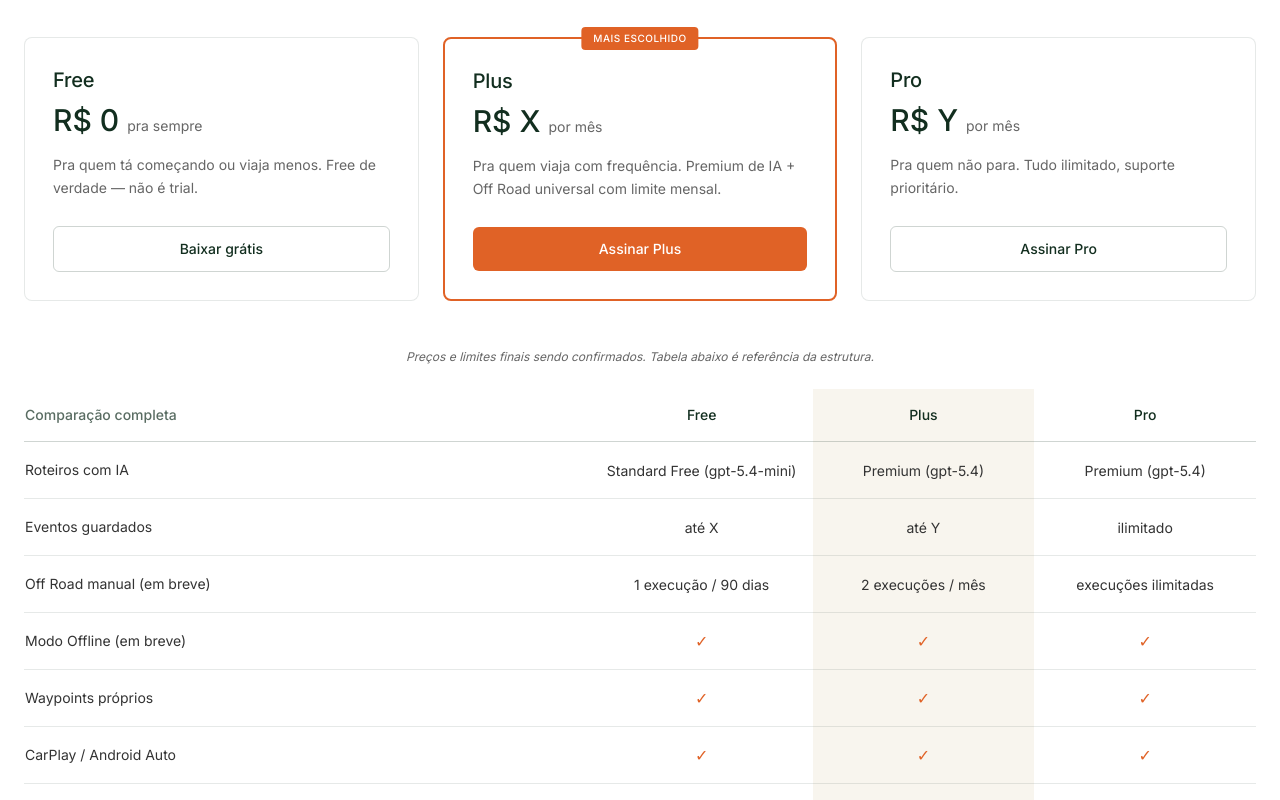
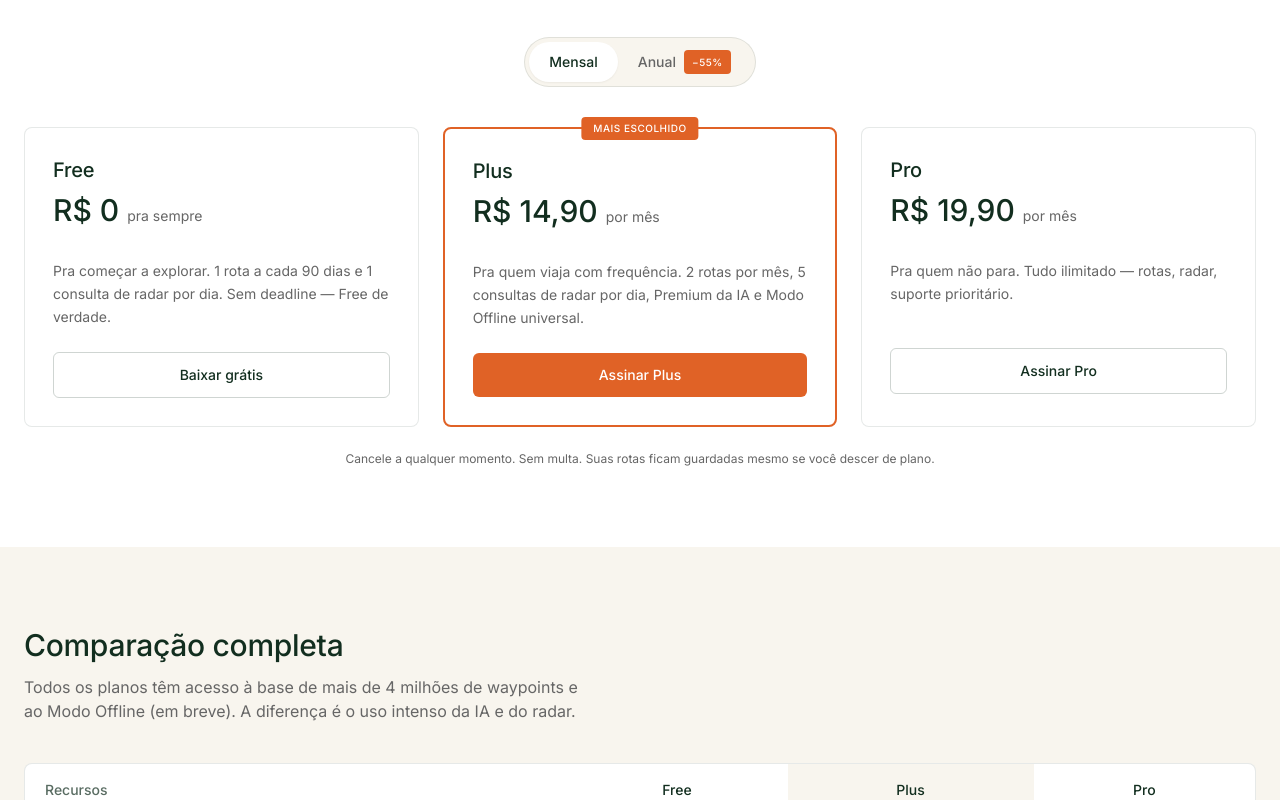
Before and after one commit to rangel2010/gtoverlander-site, a Next.js app: page /planos in a window 1280 px wide. Shown: the part 380-1180 px from the top of the page. Built offline with nearby package versions, Linux system fonts and the light colour scheme; no server answers.

Commit message:
Planos com preços finais + toggle Mensal/Anual

```diff
--- a/app/planos/page.tsx
+++ b/app/planos/page.tsx
@@ -1,11 +1,12 @@
 import type { Metadata } from 'next';
 import { Button } from '@/components/ui/button';
 import { FeatureFaq } from '@/components/sections/feature-faq';
+import { PlansCards } from '@/components/sections/plans-cards';
 
 export const metadata: Metadata = {
   title: 'Planos',
   description:
-    'Free pra começar. Plus pra quem viaja com mais frequência. Pro pra quem não para. Compare e escolha o plano que combina com sua viagem.',
+    'Free pra começar. Plus pra quem viaja com frequência. Pro pra quem não para. A partir de R$ 14,90/mês ou R$ 79,90/ano.',
 };
 
 interface PlanFeature {
@@ -19,19 +20,19 @@ const features: PlanFeature[] = [
     values: ['Standard Free (gpt-5.4-mini)', 'Premium (gpt-5.4)', 'Premium (gpt-5.4)'],
   },
   {
-    label: 'Eventos guardados',
-    values: ['até X', 'até Y', 'ilimitado'],
+    label: 'Geração de rota (IA + Off Road)',
+    values: ['1 a cada 90 dias', '2 por mês', 'ilimitado'],
   },
   {
-    label: 'Off Road manual (em breve)',
-    values: ['1 execução / 90 dias', '2 execuções / mês', 'execuções ilimitadas'],
+    label: 'Consultas de radar de waypoints',
+    values: ['1 por dia', '5 por dia', 'ilimitado'],
   },
   {
     label: 'Modo Offline (em breve)',
     values: [true, true, true],
   },
   {
-    label: 'Waypoints próprios',
+    label: 'Waypoints próprios — base mundial',
     values: [true, true, true],
   },
   {
@@ -41,33 +42,6 @@ const features: PlanFeature[] = [
   {
     label: 'Suporte',
     values: ['Comunidade', 'E-mail', 'Prioritário'],
-  },
-];
-
-const plans = [
-  {
-    name: 'Free',
-    price: 'R$ 0',
-    priceContext: 'pra sempre',
-    desc: 'Pra quem tá começando ou viaja menos. Free de verdade — não é trial.',
-    cta: { label: 'Baixar grátis', href: '/baixar' },
-    highlight: false,
-  },
-  {
-    name: 'Plus',
-    price: 'R$ X',
-    priceContext: 'por mês',
-    desc: 'Pra quem viaja com frequência. Premium de IA + Off Road universal com limite mensal.',
-    cta: { label: 'Assinar Plus', href: '/baixar?plan=plus' },
-    highlight: true,
-  },
-  {
-    name: 'Pro',
-    price: 'R$ Y',
-    priceContext: 'por mês',
-    desc: 'Pra quem não para. Tudo ilimitado, suporte prioritário.',
-    cta: { label: 'Assinar Pro', href: '/baixar?plan=pro' },
-    highlight: false,
   },
 ];
 
@@ -81,12 +55,12 @@ const faq = [
     a: 'Sim. Cancele quando quiser, sem multa. O plano segue ativo até o fim do ciclo já pago e depois volta automaticamente pro Free.',
   },
   {
+    q: 'Qual a diferença entre mensal e anual?',
+    a: 'Anual tem desconto significativo: Plus mensal sai R$ 178,80/ano, anual sai R$ 79,90 (economia de 55%). Pro mensal sai R$ 238,80/ano, anual sai R$ 99,90 (economia de 58%). Mesmo plano, mesmas features — só muda o ciclo de cobrança.',
+  },
+  {
     q: 'Tenho assinatura no iOS?',
     a: 'Hoje só Android (via Asaas). A assinatura no iOS está em desenvolvimento — quando estiver pronta, todos os planos ficam disponíveis nas duas plataformas.',
-  },
-  {
-    q: 'Tem desconto no plano anual?',
-    a: 'Estamos avaliando o modelo de plano anual. Hoje só mensal.',
   },
   {
     q: 'Quanto custa em outras moedas?',
@@ -125,67 +99,49 @@ export default function PlanosPage() {
 
       <section className="bg-white py-16 md:py-20">
         <div className="container-wide">
-          <div className="grid md:grid-cols-3 gap-6 mb-12">
-            {plans.map((p) => (
-              <div
-                key={p.name}
-                className={`bg-white rounded-lg p-7 relative ${
-                  p.highlight
-                    ? 'border-2 border-gt-orange'
-                    : 'border border-gt-green/10'
-                }`}
-              >
-                {p.highlight && (
-                  <span className="absolute -top-3 left-1/2 -translate-x-1/2 bg-gt-orange text-white text-[10px] font-medium uppercase tracking-wider px-3 py-1 rounded">
-                    Mais escolhido
-                  </span>
-                )}
+          <PlansCards />
+        </div>
+      </section>
 
-                <h3 className="text-xl font-medium text-gt-green mb-2">
-                  {p.name}
-                </h3>
-                <div className="flex items-baseline gap-2 mb-4">
-                  <span className="text-3xl font-medium text-gt-green">
-                    {p.price}
-                  </span>
-                  <span className="text-sm text-gt-gray-mid">
-                    {p.priceContext}
-                  </span>
-                </div>
-                <p className="text-sm text-gt-gray-mid leading-relaxed mb-6 min-h-[3rem]">
-                  {p.desc}
-                </p>
-                <Button
-                  href={p.cta.href}
-                  variant={p.highlight ? 'primary' : 'secondary'}
-                  className="w-full"
-                >
-                  {p.cta.label}
-                </Button>
-              </div>
-            ))}
-          </div>
-
-          <p className="text-xs text-gt-gray-mid italic mb-6 text-center">
-            Preços e limites finais sendo confirmados. Tabela abaixo é referência da estrutura.
+      <section className="bg-gt-cream py-16 md:py-20">
+        <div className="container-wide">
+          <h2 className="text-2xl md:text-3xl font-medium text-gt-green mb-3">
+            Comparação completa
+          </h2>
+          <p className="text-gt-gray-mid mb-10 max-w-xl">
+            Todos os planos têm acesso à base de mais de 4 milhões de waypoints
+            e ao Modo Offline (em breve). A diferença é o uso intenso da IA e
+            do radar.
           </p>
 
-          <div className="overflow-x-auto">
-            <table className="w-full border-collapse">
+          <div className="overflow-x-auto bg-white rounded-lg border border-gt-green/10">
+            <table className="w-full border-collapse min-w-[640px]">
               <thead>
                 <tr className="border-b border-gt-green/20">
-                  <th className="text-left py-4 pr-4 text-sm font-medium text-gt-green/70">
-                    Comparação completa
+                  <th className="text-left py-4 px-5 text-sm font-medium text-gt-green/70">
+                    Recursos
                   </th>
                   <th className="text-center py-4 px-3 text-sm font-medium text-gt-green w-[18%]">
                     Free
                   </th>
-                  <th className="text-center py-4 px-3 text-sm font-medium text-gt-green w-[18%] bg-gt-cream">
+                  <th className="text-center py-4 px-3 text-sm font-medium text-gt-green w-[20%] bg-gt-cream">
                     Plus
                   </th>
                   <th className="text-center py-4 px-3 text-sm font-medium text-gt-green w-[18%]">
                     Pro
                   </th>
+                </tr>
+                <tr className="border-b border-gt-green/10 text-xs text-gt-gray-mid">
+                  <td className="py-3 px-5">Mensal</td>
+                  <td className="text-center py-3 px-3">R$ 0</td>
+                  <td className="text-center py-3 px-3 bg-gt-cream">R$ 14,90</td>
+                  <td className="text-center py-3 px-3">R$ 19,90</td>
+                </tr>
+                <tr className="border-b border-gt-green/10 text-xs text-gt-gray-mid">
+                  <td className="py-3 px-5">Anual</td>
+                  <td className="text-center py-3 px-3">—</td>
+                  <td className="text-center py-3 px-3 bg-gt-cream">R$ 79,90</td>
+                  <td className="text-center py-3 px-3">R$ 99,90</td>
                 </tr>
               </thead>
               <tbody>
@@ -194,7 +150,7 @@ export default function PlanosPage() {
                     key={f.label}
                     className="border-b border-gt-green/10"
                   >
-                    <td className="py-4 pr-4 text-sm text-gt-gray-dark">
+                    <td className="py-4 px-5 text-sm text-gt-gray-dark">
                       {f.label}
                     </td>
                     <td className="text-center py-4 px-3">
--- /dev/null
+++ b/components/sections/plans-cards.tsx
@@ -0,0 +1,174 @@
+'use client';
+
+import { useState } from 'react';
+import { Button } from '../ui/button';
+
+interface Plan {
+  name: string;
+  monthlyPrice: number;
+  annualPrice: number;
+  desc: string;
+  cta: { label: string; href: string };
+  highlight: boolean;
+}
+
+const plans: Plan[] = [
+  {
+    name: 'Free',
+    monthlyPrice: 0,
+    annualPrice: 0,
+    desc: 'Pra começar a explorar. 1 rota a cada 90 dias e 1 consulta de radar por dia. Sem deadline — Free de verdade.',
+    cta: { label: 'Baixar grátis', href: '/baixar' },
+    highlight: false,
+  },
+  {
+    name: 'Plus',
+    monthlyPrice: 14.9,
+    annualPrice: 79.9,
+    desc: 'Pra quem viaja com frequência. 2 rotas por mês, 5 consultas de radar por dia, Premium da IA e Modo Offline universal.',
+    cta: { label: 'Assinar Plus', href: '/baixar?plan=plus' },
+    highlight: true,
+  },
+  {
+    name: 'Pro',
+    monthlyPrice: 19.9,
+    annualPrice: 99.9,
+    desc: 'Pra quem não para. Tudo ilimitado — rotas, radar, suporte prioritário.',
+    cta: { label: 'Assinar Pro', href: '/baixar?plan=pro' },
+    highlight: false,
+  },
+];
+
+function formatPrice(value: number): string {
+  if (value === 0) return 'R$ 0';
+  return value.toLocaleString('pt-BR', {
+    style: 'currency',
+    currency: 'BRL',
+    minimumFractionDigits: 2,
+  });
+}
+
+function annualSavingsPct(monthly: number, annual: number): number {
+  if (monthly === 0) return 0;
+  const yearAtMonthly = monthly * 12;
+  return Math.round(((yearAtMonthly - annual) / yearAtMonthly) * 100);
+}
+
+export function PlansCards() {
+  const [billing, setBilling] = useState<'mensal' | 'anual'>('mensal');
+
+  return (
+    <div>
+      {/* Toggle Mensal / Anual */}
+      <div className="flex justify-center mb-10">
+        <div
+          role="tablist"
+          aria-label="Período de cobrança"
+          className="inline-flex bg-gt-cream rounded-full p-1 border border-gt-green/10"
+        >
+          <button
+            type="button"
+            role="tab"
+            aria-selected={billing === 'mensal'}
+            onClick={() => setBilling('mensal')}
+            className={`px-5 py-2 text-sm font-medium rounded-full transition-colors ${
+              billing === 'mensal'
+                ? 'bg-white text-gt-green shadow-sm'
+                : 'text-gt-gray-mid hover:text-gt-green'
+            }`}
+          >
+            Mensal
+          </button>
+          <button
+            type="button"
+            role="tab"
+            aria-selected={billing === 'anual'}
+            onClick={() => setBilling('anual')}
+            className={`px-5 py-2 text-sm font-medium rounded-full transition-colors flex items-center gap-2 ${
+              billing === 'anual'
+                ? 'bg-white text-gt-green shadow-sm'
+                : 'text-gt-gray-mid hover:text-gt-green'
+            }`}
+          >
+            Anual
+            <span className="text-[10px] uppercase tracking-wider bg-gt-orange text-white px-2 py-0.5 rounded">
+              −55%
+            </span>
+          </button>
+        </div>
+      </div>
+
+      {/* Cards */}
+      <div className="grid md:grid-cols-3 gap-6 mb-4">
+        {plans.map((p) => {
+          const price = billing === 'mensal' ? p.monthlyPrice : p.annualPrice;
+          const periodLabel = billing === 'mensal' ? 'por mês' : 'por ano';
+          const showSavings =
+            billing === 'anual' && p.monthlyPrice > 0;
+          const savingsPct = showSavings
+            ? annualSavingsPct(p.monthlyPrice, p.annualPrice)
+            : 0;
+
+          return (
+            <div
+              key={p.name}
+              className={`bg-white rounded-lg p-7 relative ${
+                p.highlight
+                  ? 'border-2 border-gt-orange'
+                  : 'border border-gt-green/10'
+              }`}
+            >
+              {p.highlight && (
+                <span className="absolute -top-3 left-1/2 -translate-x-1/2 bg-gt-orange text-white text-[10px] font-medium uppercase tracking-wider px-3 py-1 rounded">
+                  Mais escolhido
+                </span>
+              )}
+
+              <h3 className="text-xl font-medium text-gt-green mb-2">
+                {p.name}
+              </h3>
+
+              <div className="flex items-baseline gap-2 mb-1">
+                <span className="text-3xl font-medium text-gt-green">
+                  {formatPrice(price)}
+                </span>
+                {price > 0 && (
+                  <span className="text-sm text-gt-gray-mid">
+                    {periodLabel}
+                  </span>
+                )}
+                {price === 0 && (
+                  <span className="text-sm text-gt-gray-mid">pra sempre</span>
+                )}
+              </div>
+
+              {showSavings && savingsPct > 0 && (
+                <p className="text-xs text-gt-orange font-medium mb-3">
+                  Economize {savingsPct}% em relação ao mensal
+                </p>
+              )}
+              {!showSavings && <div className="mb-3 h-4" />}
+
+              <p className="text-sm text-gt-gray-mid leading-relaxed mb-6 min-h-[4rem]">
+                {p.desc}
+              </p>
+
+              <Button
+                href={p.cta.href}
+                variant={p.highlight ? 'primary' : 'secondary'}
+                className="w-full"
+              >
+                {p.cta.label}
+              </Button>
+            </div>
+          );
+        })}
+      </div>
+
+      <p className="text-xs text-gt-gray-mid text-center mt-6">
+        Cancele a qualquer momento. Sem multa. Suas rotas ficam guardadas mesmo
+        se você descer de plano.
+      </p>
+    </div>
+  );
+}
```
